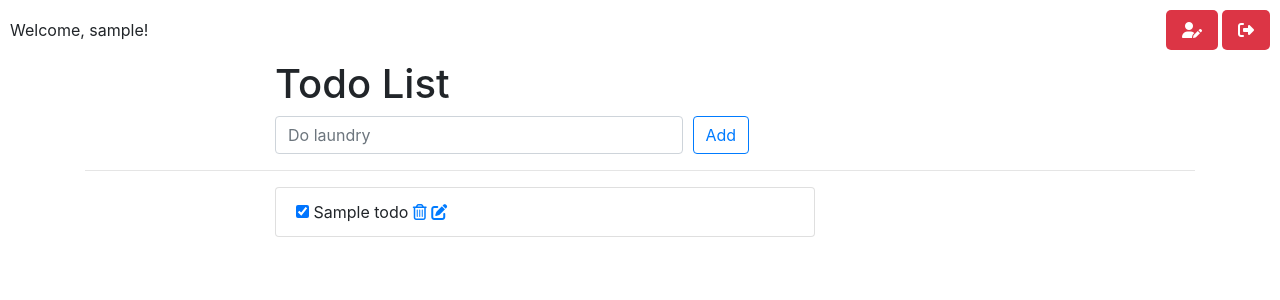
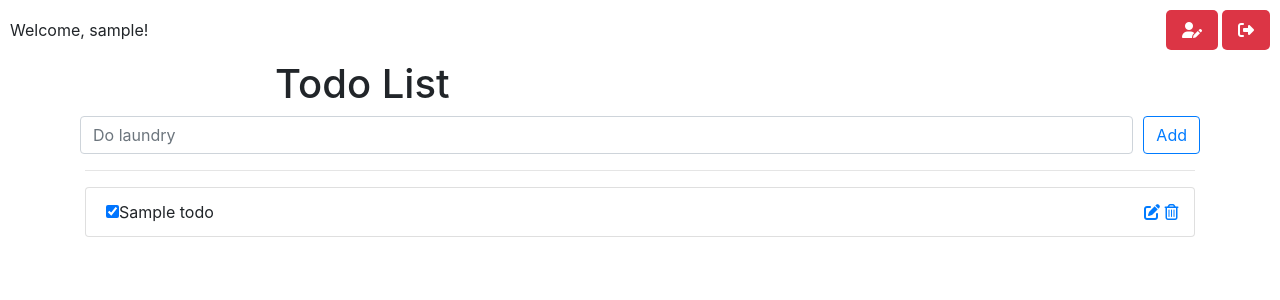
Before and after one commit to Vedantaz/python_todos, a Django app: page /todos/ in a window 1280 px wide. Shown: the top 300 px of the page. Run offline with Django 5.2, Linux system fonts and the light colour scheme; a user stored in the database is signed in; tables that the repository leaves empty hold one stand-in row (values such as "Sample post"); some libraries are stand-ins or nearby versions.

Commit message:
updated the main file css

```diff
--- a/todos/templates/todos/index.html
+++ b/todos/templates/todos/index.html
@@ -12,12 +12,19 @@
   </div>
 
   <!-- Add a todo row -->
-  <div class="row">
-    <div class="offset-md-2 col-lg-9">
+  <div class="row" style="display: flex; align-items: center">
+    <div class="col-lg-12">
       <form method="post" action="{% url 'todos:add' %}">
         {% csrf_token %}
         <div class="form-row">
-          <div class="col-md-6">
+          <div
+            style="
+              width: 100%;
+              display: flex;
+              justify-content: space-between;
+              flex-direction: row;
+            "
+          >
             <input
               type="text"
               class="form-control"
@@ -25,9 +32,12 @@
               placeholder="Do laundry"
               required
             />
-          </div>
-          <div class="col-md-6">
-            <button type="submit" name="submit" class="btn btn-outline-primary">
+            <button
+              type="submit"
+              name="submit"
+              class="btn btn-outline-primary"
+              style="margin-left: 10px"
+            >
               Add
             </button>
           </div>
@@ -39,12 +49,14 @@
 
   <!-- todo list row -->
   <div class="row">
-    <div class="offset-md-2 col-lg-6">
+    <div class="col-lg-12">
       <div class="list-group">
         {% for todo in todo_list %}
         <div
           class="list-group-item {% if todo.isCompleted %} todo-complete {% endif %}"
+          style="display: flex; justify-content: space-between"
         >
+          <div class="todos" style="display: flex">
             <form
               style="display: inline"
               method="post"
@@ -68,12 +80,21 @@
               />
             </form>
             {{ todo.title }}
-          <a href="{% url 'todos:delete' todo.id %}" title="Delete">
+          </div>
+
+          <div class="buttons" style="display: flex; flex-direction: row">
+            <a href="{% url 'todos:update' todo.id %}" title="Update">
+              <i class="fas fa-edit"></i
+            ></a>
+
+            <a
+              href="{% url 'todos:delete' todo.id %}"
+              title="Delete"
+              style="margin-left: 15%"
+            >
               <i class="far fa-trash-alt"></i>
             </a>
-          <a href="{% url 'todos:update' todo.id %}" title="Update">
-            <i class="fas fa-edit"></i>
-          </a>
+          </div>
         </div>
         {% endfor %}
       </div>
```
Lines whose indentation alone changed are shown as unchanged.
